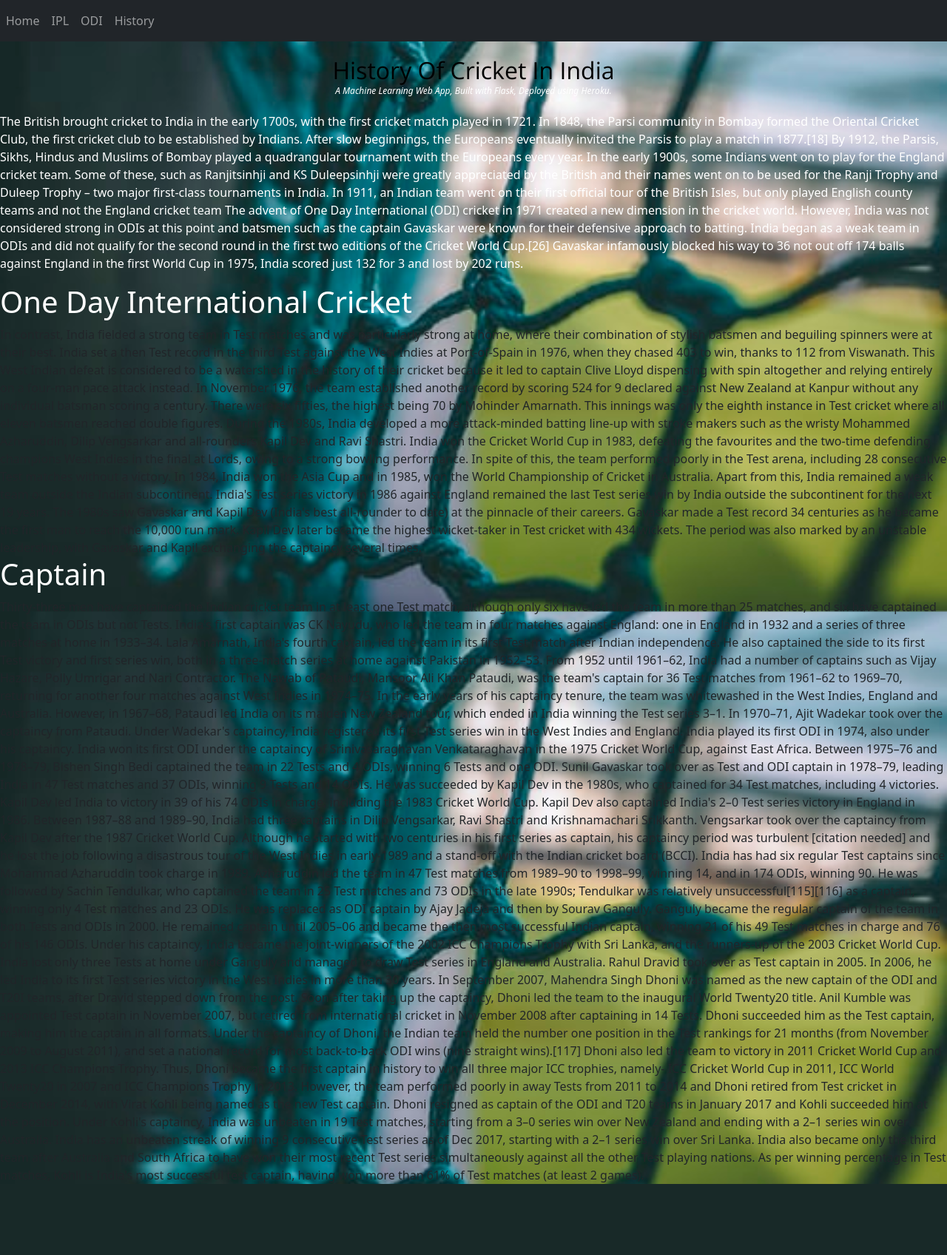
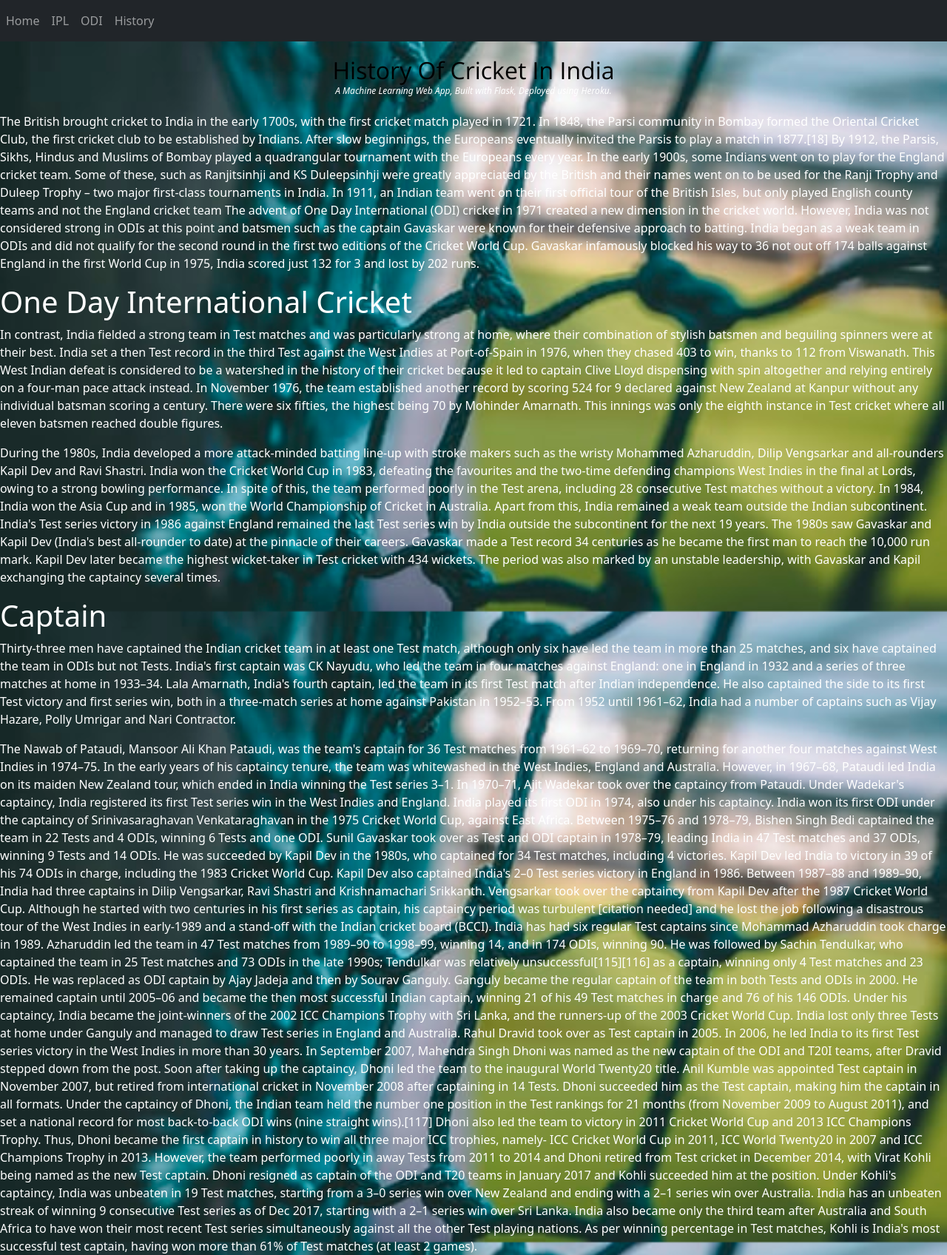
Before and after one commit to Ishasaklecha/cricket_prediction, a Flask app: page /hist in a window 1280 px wide. Shown: the whole page at 74% size. Before the commit the page ends 1600 px from the top, so only its background shows below. Run offline with Flask 2, Linux system fonts and the light colour scheme; parts of the project's set-up code (start-up, migrations or seed data) failed here and were passed over; some libraries are stand-ins or nearby versions.

Commit message:
updated requirment

```diff
--- a/templates/hist.html
+++ b/templates/hist.html
@@ -21,60 +21,59 @@
  In the early 1900s, some Indians went on to play for the England cricket team. Some of these, such as Ranjitsinhji and KS Duleepsinhji were greatly
  appreciated by the British and their names went on to be used for the Ranji Trophy and Duleep Trophy – two major first-class tournaments in India.
  In 1911, an Indian team went on their first official tour of the British Isles, but only played English county teams and not the England cricket team
-The advent of One Day International (ODI) cricket in 1971 created a new dimension in the cricket world. However, India was not considered strong in ODIs at this point and batsmen such as the captain Gavaskar were known for their defensive approach to batting. India began as a weak team in ODIs and did not qualify for the second round in the first two editions of the Cricket World Cup.[26] Gavaskar infamously blocked his way to 36 not out off 174 balls against England in the first World Cup in 1975, India scored just 132 for 3 and lost by 202 runs.
+The advent of One Day International (ODI) cricket in 1971 created a new dimension in the cricket world. However, India was not considered strong in ODIs at this point and batsmen such as the captain Gavaskar were known for their defensive approach to batting. India began as a weak team in ODIs and did not qualify for the second round in the first two editions of the Cricket World Cup.
+Gavaskar infamously blocked his way to 36 not out off 174 balls against England in the first World Cup in 1975, India scored just 132 for 3 and lost
+by 202 runs.</p>
 
 <h1 style="color:white;">One Day International Cricket</h1>
-In contrast, India fielded a strong team in Test matches and was particularly strong at home, where their combination of stylish batsmen and beguiling
+<p style="color:white;">In contrast, India fielded a strong team in Test matches and was particularly strong at home, where their combination of stylish batsmen and beguiling
 spinners were at their best. India set a then Test record in the third Test against the West Indies at Port-of-Spain in 1976, when they chased 403 to
 win, thanks to 112 from Viswanath. This West Indian defeat is considered to be a watershed in the history of their cricket because it led to captain
 Clive Lloyd dispensing with spin altogether and relying entirely on a four-man pace attack instead. In November 1976, the team established another
 record by scoring 524 for 9 declared against New Zealand at Kanpur without any individual batsman scoring a century. There were six fifties,
 the highest being 70 by Mohinder Amarnath. This innings was only the eighth instance in Test cricket where all eleven batsmen reached double figures.
+</p>
 
-During the 1980s, India developed a more attack-minded batting line-up with stroke makers such as the wristy Mohammed Azharuddin, Dilip Vengsarkar and
-all-rounders Kapil Dev and Ravi Shastri. India won the Cricket World Cup in 1983, defeating the favourites and the two-time defending champions West
+<p style="color:white;">During the 1980s, India developed a more attack-minded batting line-up with stroke makers such as the wristy Mohammed
+Azharuddin, Dilip Vengsarkar and all-rounders Kapil Dev and Ravi Shastri. India won the Cricket World Cup in 1983, defeating the favourites and the two-time defending champions West
 Indies in the final at Lords, owing to a strong bowling performance. In spite of this, the team performed poorly in the Test arena, including 28
 consecutive Test matches without a victory. In 1984, India won the Asia Cup and in 1985, won the World Championship of Cricket in Australia. Apart
 from this, India remained a weak team outside the Indian subcontinent. India's Test series victory in 1986 against England remained the last Test series
 win by India outside the subcontinent for the next 19 years. The 1980s saw Gavaskar and Kapil Dev (India's best all-rounder to date) at the pinnacle of
 their careers. Gavaskar made a Test record 34 centuries as he became the first man to reach the 10,000 run mark. Kapil Dev later became the highest
 wicket-taker in Test cricket with 434 wickets. The period was also marked by an unstable leadership, with Gavaskar and Kapil exchanging the captaincy
-several times.
+several times.</p>
 
 <h1 style="color:white;">Captain</h1>
-Thirty-three men have captained the Indian cricket team in at least one Test match, although only six have led the team in more than 25 matches, and
+<p style="color:white;">Thirty-three men have captained the Indian cricket team in at least one Test match, although only six have led the team in more than 25 matches, and
 six have captained the team in ODIs but not Tests. India's first captain was CK Nayudu, who led the team in four matches against England: one in
 England in 1932 and a series of three matches at home in 1933–34. Lala Amarnath, India's fourth captain, led the team in its first Test match after
 Indian independence. He also captained the side to its first Test victory and first series win, both in a three-match series at home against Pakistan
-in 1952–53. From 1952 until 1961–62, India had a number of captains such as Vijay Hazare, Polly Umrigar and Nari Contractor.
+in 1952–53. From 1952 until 1961–62, India had a number of captains such as Vijay Hazare, Polly Umrigar and Nari Contractor.</p>
 
-The Nawab of Pataudi, Mansoor Ali Khan Pataudi, was the team's captain for 36 Test matches from 1961–62 to 1969–70, returning for another four
+<p style="color:white;">The Nawab of Pataudi, Mansoor Ali Khan Pataudi, was the team's captain for 36 Test matches from 1961–62 to 1969–70, returning for another four
 matches against West Indies in 1974–75. In the early years of his captaincy tenure, the team was whitewashed in the West Indies, England and
 Australia. However, in 1967–68, Pataudi led India on its maiden New Zealand tour, which ended in India winning the Test series 3–1. In 1970–71, Ajit
 Wadekar took over the captaincy from Pataudi. Under Wadekar's captaincy, India registered its first Test series win in the West Indies and England.
 India played its first ODI in 1974, also under his captaincy. India won its first ODI under the captaincy of Srinivasaraghavan Venkataraghavan in
 the 1975 Cricket World Cup, against East Africa. Between 1975–76 and 1978–79, Bishen Singh Bedi captained the team in 22 Tests and 4 ODIs, winning 6
 Tests and one ODI.
-
 Sunil Gavaskar took over as Test and ODI captain in 1978–79, leading India in 47 Test matches and 37 ODIs, winning 9 Tests and 14 ODIs. He was
 succeeded by Kapil Dev in the 1980s, who captained for 34 Test matches, including 4 victories. Kapil Dev led India to victory in 39 of his 74 ODIs in
- charge, including the 1983 Cricket World Cup. Kapil Dev also captained India's 2–0 Test series victory in England in 1986. Between 1987–88 and
- 1989–90, India had three captains in Dilip Vengsarkar, Ravi Shastri and Krishnamachari Srikkanth. Vengsarkar took over the captaincy from Kapil Dev
- after the 1987 Cricket World Cup. Although he started with two centuries in his first series as captain, his captaincy period was turbulent
- [citation needed] and he lost the job following a disastrous tour of the West Indies in early-1989 and a stand-off with the Indian cricket board
- (BCCI).
-
+charge, including the 1983 Cricket World Cup. Kapil Dev also captained India's 2–0 Test series victory in England in 1986. Between 1987–88 and
+1989–90, India had three captains in Dilip Vengsarkar, Ravi Shastri and Krishnamachari Srikkanth. Vengsarkar took over the captaincy from Kapil Dev
+after the 1987 Cricket World Cup. Although he started with two centuries in his first series as captain, his captaincy period was turbulent
+[citation needed] and he lost the job following a disastrous tour of the West Indies in early-1989 and a stand-off with the Indian cricket board
+(BCCI).
 India has had six regular Test captains since Mohammad Azharuddin took charge in 1989. Azharuddin led the team in 47 Test matches from 1989–90 to
 1998–99, winning 14, and in 174 ODIs, winning 90. He was followed by Sachin Tendulkar, who captained the team in 25 Test matches and 73 ODIs in the
 late 1990s; Tendulkar was relatively unsuccessful[115][116] as a captain, winning only 4 Test matches and 23 ODIs. He was replaced as ODI captain by
 Ajay Jadeja and then by Sourav Ganguly.
-
 Ganguly became the regular captain of the team in both Tests and ODIs in 2000. He remained captain until 2005–06 and became the then most successful
 Indian captain, winning 21 of his 49 Test matches in charge and 76 of his 146 ODIs. Under his captaincy, India became the joint-winners of the 2002
 ICC Champions Trophy with Sri Lanka, and the runners-up of the 2003 Cricket World Cup. India lost only three Tests at home under Ganguly and managed
 to draw Test series in England and Australia. Rahul Dravid took over as Test captain in 2005. In 2006, he led India to its first Test series victory
 in the West Indies in more than 30 years.
-
 In September 2007, Mahendra Singh Dhoni was named as the new captain of the ODI and T20I teams, after Dravid stepped down from the post. Soon after
 taking up the captaincy, Dhoni led the team to the inaugural World Twenty20 title. Anil Kumble was appointed Test captain in November 2007, but
 retired from international cricket in November 2008 after captaining in 14 Tests. Dhoni succeeded him as the Test captain, making him the captain in
@@ -84,7 +83,6 @@ World Cup and 2013 ICC Champions Trophy. Thus, Dhoni became the first captain in
 World Cup in 2011, ICC World Twenty20 in 2007 and ICC Champions Trophy in 2013. However, the team performed poorly in away Tests from 2011 to 2014
 and Dhoni retired from Test cricket in December 2014, with Virat Kohli being named as the new Test captain. Dhoni resigned as captain of the ODI and
 T20 teams in January 2017 and Kohli succeeded him at the position.
-
 Under Kohli's captaincy, India was unbeaten in 19 Test matches, starting from a 3–0 series win over New Zealand and ending with a 2–1 series win over
 Australia. India has an unbeaten streak of winning 9 consecutive Test series as of Dec 2017, starting with a 2–1 series win over Sri Lanka. India
 also became only the third team after Australia and South Africa to have won their most recent Test series simultaneously against all the other Test
```
